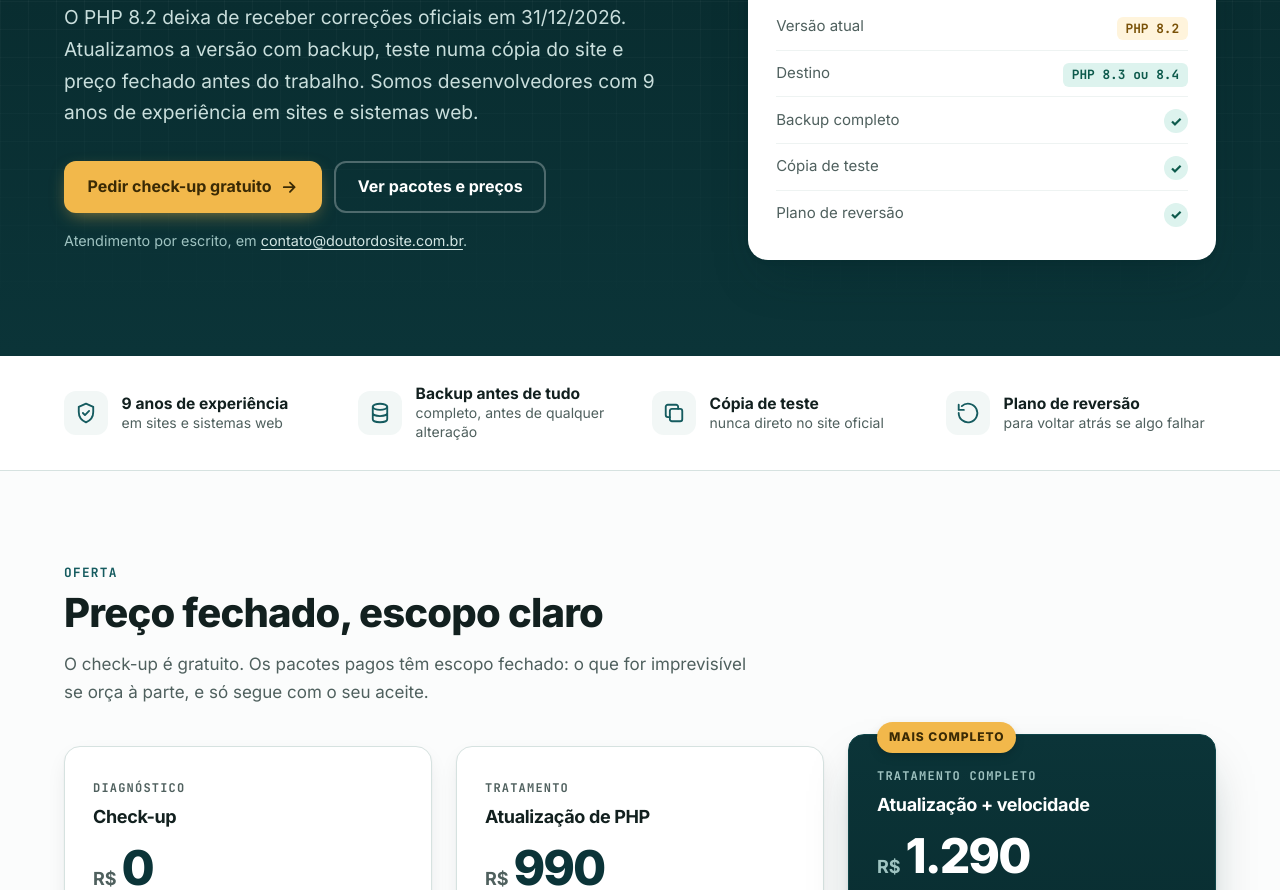
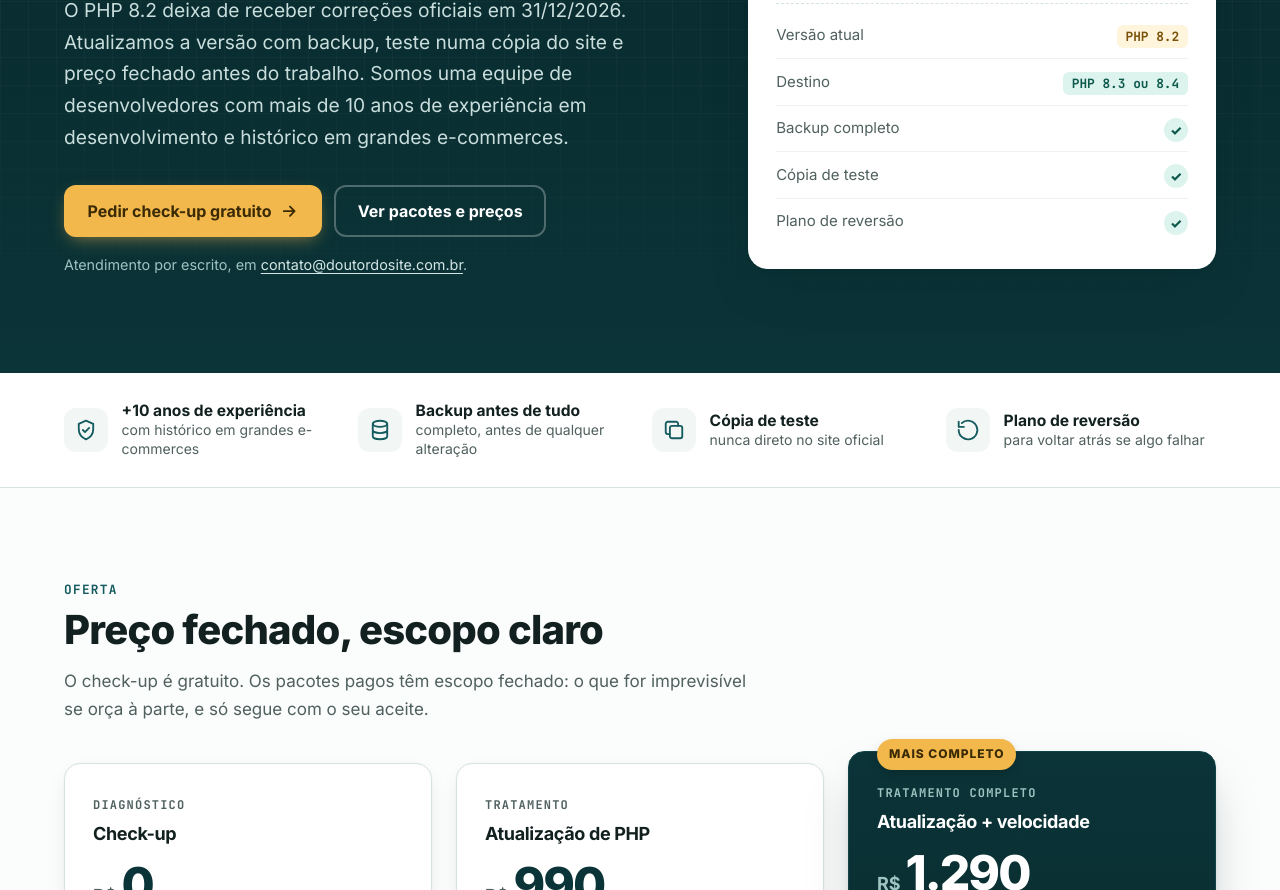
Before and after one commit to Nanix-Labs/doutordosite.com.br, a plain HTML site: page index.html in a window 1280 px wide. Shown: the part 432-1322 px from the top of the page. Drawn offline with Linux system fonts and the light colour scheme.

Commit message:
Atualiza texto de experiência da equipe

```diff
--- a/index.html
+++ b/index.html
@@ -37,7 +37,7 @@
         <div class="hero-copy">
           <p class="chip chip-warn"><span class="dot" aria-hidden="true"></span>Diagnóstico: PHP 8.2 perde o suporte em 31/12/2026</p>
           <h1 id="hero-title">Deixe o PHP do seu site em dia, <span class="hl">sem aplicar mudanças direto no ar.</span></h1>
-          <p class="lede">O PHP 8.2 deixa de receber correções oficiais em 31/12/2026. Atualizamos a versão com backup, teste numa cópia do site e preço fechado antes do trabalho. Somos desenvolvedores com 9 anos de experiência em sites e sistemas web.</p>
+          <p class="lede">O PHP 8.2 deixa de receber correções oficiais em 31/12/2026. Atualizamos a versão com backup, teste numa cópia do site e preço fechado antes do trabalho. Somos uma equipe de desenvolvedores com mais de 10 anos de experiência em desenvolvimento e histórico em grandes e-commerces.</p>
           <div class="cta-row">
             <a class="btn btn-primary" href="mailto:contato@doutordosite.com.br?subject=Quero%20o%20check-up%20gratuito%20do%20meu%20site&amp;body=Ol%C3%A1%2C%20gostaria%20do%20check-up%20gratuito.%20Endere%C3%A7o%20do%20site%3A%20">
               Pedir check-up gratuito
@@ -79,7 +79,7 @@
       <div class="wrap trust-grid">
         <div class="trust-item">
           <svg viewBox="0 0 24 24" aria-hidden="true"><path d="M12 3l7 3v5c0 4.5-3 8.3-7 10-4-1.7-7-5.5-7-10V6l7-3z"/><path d="M9 12l2 2 4-4"/></svg>
-          <div><strong>9 anos de experiência</strong><span>em sites e sistemas web</span></div>
+          <div><strong>+10 anos de experiência</strong><span>com histórico em grandes e-commerces</span></div>
         </div>
         <div class="trust-item">
           <svg viewBox="0 0 24 24" aria-hidden="true"><ellipse cx="12" cy="6" rx="7" ry="3"/><path d="M5 6v6c0 1.7 3.1 3 7 3s7-1.3 7-3V6M5 12v6c0 1.7 3.1 3 7 3s7-1.3 7-3v-6"/></svg>
```
